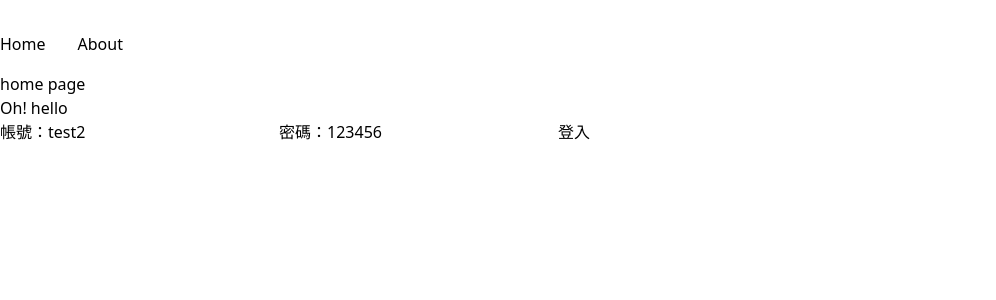
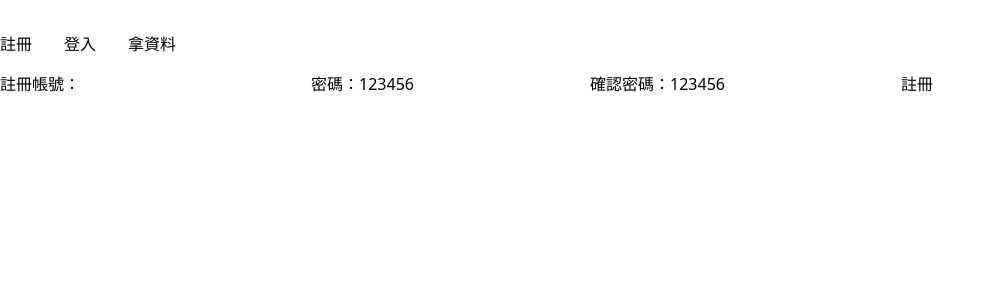
Before and after one commit to steedude/untitled_index, a Vue app: page / in a window 1280 px wide. Shown: the top 300 px of the page, without its empty margins (0-996 px from the left). Built offline with nearby package versions, Linux system fonts and the light colour scheme.

Commit message:
改一下

```diff
--- a/src/App.vue
+++ b/src/App.vue
@@ -4,8 +4,9 @@ import { RouterLink, RouterView } from 'vue-router'
 
 <template>
   <nav>
-    <RouterLink to="/">Home</RouterLink>
-    <RouterLink to="/about">About</RouterLink>
+    <RouterLink to="/">註冊</RouterLink>
+    <RouterLink to="/login">登入</RouterLink>
+    <RouterLink to="/data">拿資料</RouterLink>
   </nav>
 
   <RouterView />
--- a/src/router/index.js
+++ b/src/router/index.js
@@ -1,21 +1,23 @@
 import { createRouter, createWebHistory } from 'vue-router'
-import HomeView from '../views/HomeView.vue'
+import Register from '../views/RegisterView.vue'
 
 const router = createRouter({
   history: createWebHistory(import.meta.env.BASE_URL),
   routes: [
     {
       path: '/',
-      name: 'home',
-      component: HomeView
+      name: 'register',
+      component: Register
     },
     {
-      path: '/about',
-      name: 'about',
-      // route level code-splitting
-      // this generates a separate chunk (About.[hash].js) for this route
-      // which is lazy-loaded when the route is visited.
-      component: () => import('../views/AboutView.vue')
+      path: '/login',
+      name: 'login',
+      component: () => import('../views/LoginView.vue')
+    },
+    {
+      path: '/data',
+      name: 'dtat',
+      component: () => import('../views/DataView.vue')
     }
   ]
 })
--- a/src/views/AboutView.vue
+++ b/src/views/DataView.vue
@@ -1,9 +1,8 @@
 <script setup>
-import OhHello from '../components/OhHello.vue'
 import { ref } from 'vue'
 import axios from 'axios'
 const myToken = ref(
-  'eyJhbGciOiJIUzI1NiIsInR5cCI6IkpXVCJ9.eyJpZCI6IjY0ZTcwZDMyZTgyMzJhMTk5MThiYTBkNCIsImlhdCI6MTY5MjkzMjQ3MX0.5NiHtKyX4t3enCOD0JHTNYLsCoHTsqNXwmVTXm17GAo'
+  'eyJhbGciOiJIUzI1NiIsInR5cCI6IkpXVCJ9.eyJpZCI6IjY0ZTg0YjAxYzhmMDNhMzM0NTU5ZTM3MCIsImlhdCI6MTY5Mjk0NjA0NX0.zq10tGJCoeQa83YciTfB6QfPw0qnbaAjmPWONGa1Q2U'
 )
 const getData = () => {
   axios({
@@ -12,7 +11,7 @@ const getData = () => {
     headers: { Authorization: 'Bearer ' + myToken.value }
   })
     .then(function (response) {
-      console.log(response)
+      console.log(response.data.resultMap)
     })
     .catch(function (response) {
       console.log(response)
@@ -21,8 +20,7 @@ const getData = () => {
 </script>
 
 <template>
-  <div>home page</div>
-  <OhHello />
+  <div>測試拿資料</div>
   <label for="token">token:</label>
   <textarea id="token" rows="6" cols="40" v-model="myToken"></textarea>
   <button @click="getData">拿資料</button>
--- a/src/views/HomeView.vue
+++ b/src/views/LoginView.vue
@@ -26,8 +26,8 @@ const login = () => {
 </script>
 
 <template>
-  <div>home page</div>
   <OhHello />
+  <div>登入頁</div>
   <label for="username">帳號：</label>
   <input type="text" id="username" v-model="loginData.username" />
   <label for="password">密碼：</label>
--- /dev/null
+++ b/src/views/RegisterView.vue
@@ -0,0 +1,39 @@
+<script setup>
+import { reactive } from 'vue'
+import axios from 'axios'
+
+const loginData = reactive({
+  username: '',
+  password: '123456',
+  confirmPassword: '123456'
+})
+const register = () => {
+  axios({
+    method: 'post',
+    url: 'http://127.0.0.1:9001/api/register',
+    data: {
+      username: loginData.username,
+      password: loginData.password,
+      confirmPassword: loginData.confirmPassword
+    },
+    headers: { 'Content-Type': 'application/json' }
+  })
+    .then(function (response) {
+      console.log(response.data.resultMap.token)
+    })
+    .catch(function (response) {
+      console.log(response)
+    })
+}
+</script>
+<template>
+  <label for="username">註冊帳號：</label>
+  <input type="text" id="username" v-model="loginData.username" />
+  <label for="password">密碼：</label>
+  <input type="text" id="password" v-model="loginData.password" />
+  <label for="confirmPassword">確認密碼：</label>
+  <input type="text" id="confirmPassword" v-model="loginData.confirmPassword" />
+  <button @click="register">註冊</button>
+</template>
+
+<style lang="scss" scoped></style>
```
